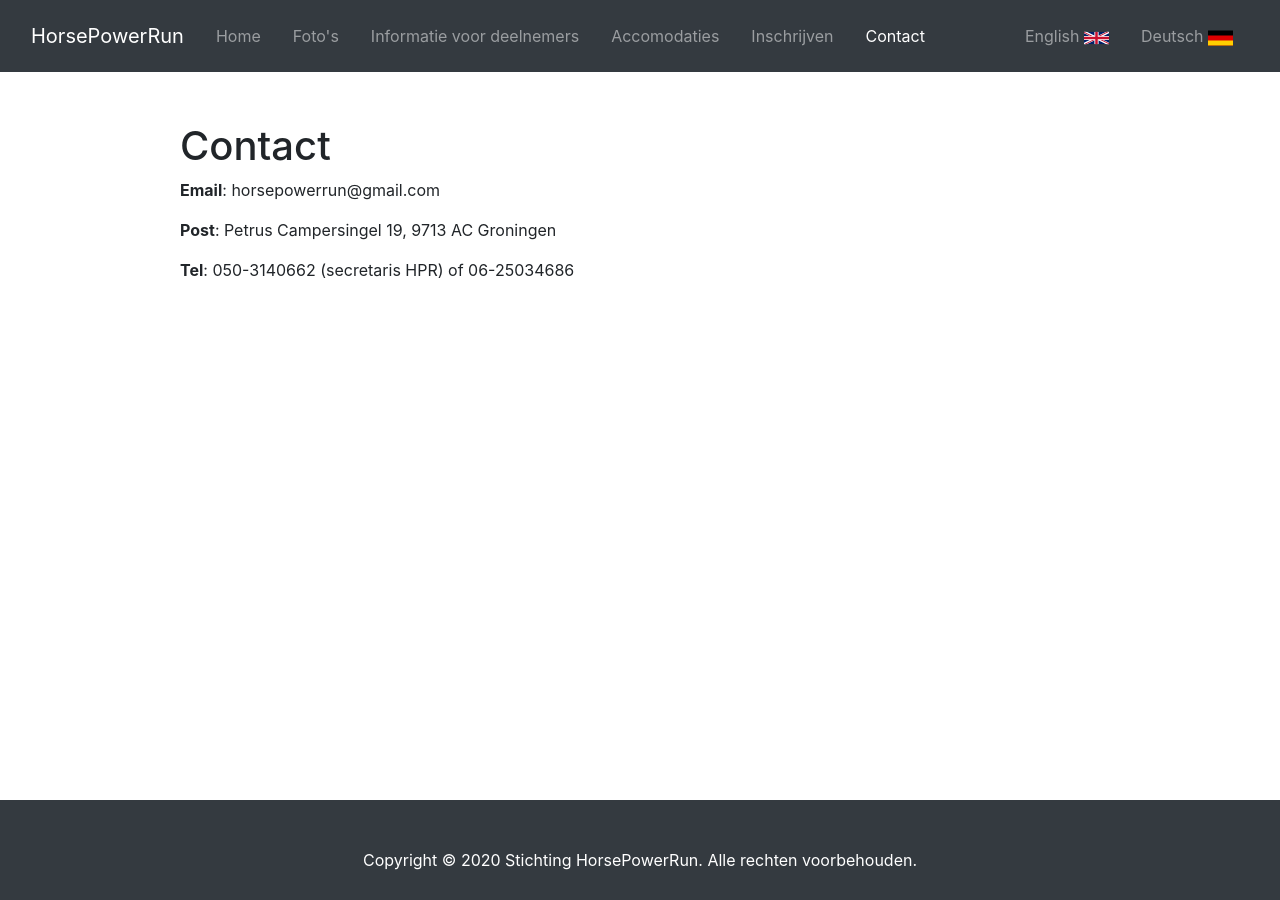
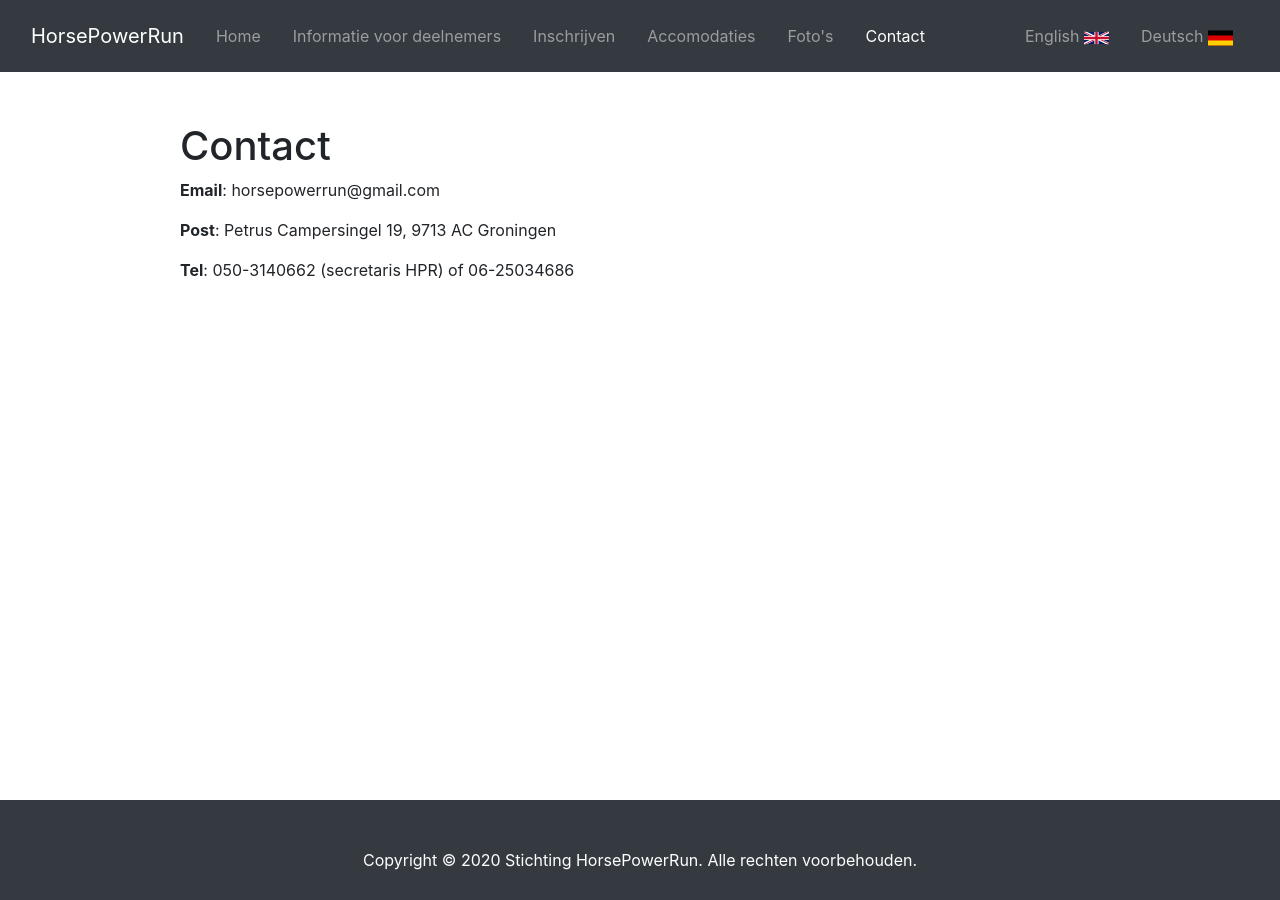
Before and after one commit to nielshuman/HorsePowerRun, a Jekyll site: the page built from nl/contact.md, in a window 1280 px wide. Built offline with Jekyll 4.4.1, drawn with Linux system fonts in a browser that asks for light colours.

Commit message:
Update nav.yml

```diff
--- a/_data/nav.yml
+++ b/_data/nav.yml
@@ -1,12 +1,12 @@
 - name: Home
   link: /nl/
+- name: Informatie voor deelnemers
+  link: /nl/info
+- name: Inschrijven
+  link: /nl/inschrijven
+- name: Accomodaties
+  link: /nl/accomodaties
 - name: Foto's
   link: /nl/fotos
-- name: Informatie voor deelnemers
-  link: /nl/info
-- name: Accomodaties
-  link: /nl/accomodaties
-- name: Inschrijven
-  link: /nl/inschrijven
 - name: Contact
   link: /nl/contact
```
